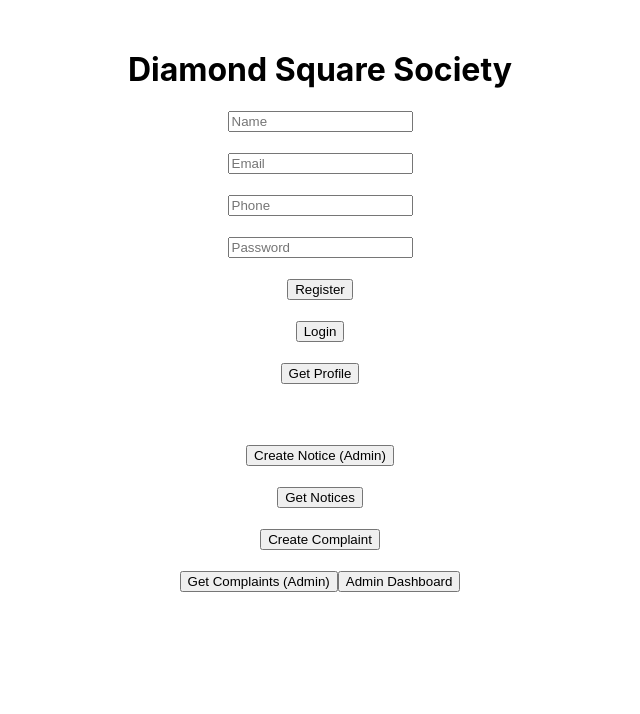
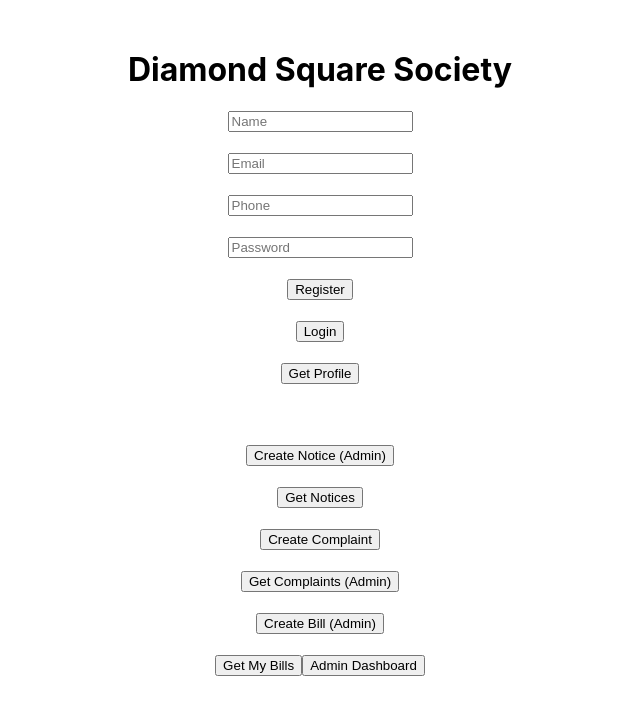
Before and after one commit to myselfsneha/diamond-square, a React (Create React App) app in the folder frontend/: page / in a window 1280 px wide. Shown: the top 714 px of the page, without its empty margins (320-960 px from the left). Built offline with nearby package versions, Linux system fonts and the light colour scheme.

Commit message:
added maintenance system

```diff
--- a/frontend/src/App.js
+++ b/frontend/src/App.js
@@ -199,6 +199,72 @@ const resolveComplaint = async (id) => {
     alert(err.response?.data?.message || "Error updating complaint");
   }
 };
+
+const createMaintenance = async () => {
+  try {
+    const token = localStorage.getItem("token");
+
+    const res = await axios.post(
+      "https://diamond-square-api.onrender.com/api/maintenance",
+      {
+        amount: 2000,
+        month: "March",
+        userId: "PUT_USER_ID_HERE",
+      },
+      {
+        headers: {
+          Authorization: `Bearer ${token}`,
+        },
+      }
+    );
+
+    alert(res.data.message);
+
+  } catch (err) {
+    alert(err.response?.data?.message || "Error creating bill");
+  }
+};
+
+const getMyBills = async () => {
+  try {
+    const token = localStorage.getItem("token");
+
+    const res = await axios.get(
+      "https://diamond-square-api.onrender.com/api/maintenance",
+      {
+        headers: {
+          Authorization: `Bearer ${token}`,
+        },
+      }
+    );
+
+    console.log("BILLS:", res.data);
+
+  } catch (err) {
+    alert(err.response?.data?.message || "Error fetching bills");
+  }
+};
+
+const payBill = async (id) => {
+  try {
+    const token = localStorage.getItem("token");
+
+    const res = await axios.put(
+      `https://diamond-square-api.onrender.com/api/maintenance/${id}`,
+      {},
+      {
+        headers: {
+          Authorization: `Bearer ${token}`,
+        },
+      }
+    );
+
+    alert(res.data.message);
+
+  } catch (err) {
+    alert(err.response?.data?.message || "Payment failed");
+  }
+};
   return (
     <div style={{ textAlign: "center", marginTop: "50px" }}>
       <h1>Diamond Square Society</h1>
@@ -228,6 +294,12 @@ const resolveComplaint = async (id) => {
 
 <br /><br />
 <button onClick={getComplaints}>Get Complaints (Admin)</button>
+
+<br /><br />
+<button onClick={createMaintenance}>Create Bill (Admin)</button>
+
+<br /><br />
+<button onClick={getMyBills}>Get My Bills</button>
       {/* ✅ FIXED POSITION */}
       <button onClick={adminDashboard}>Admin Dashboard</button>
     </div>
```
